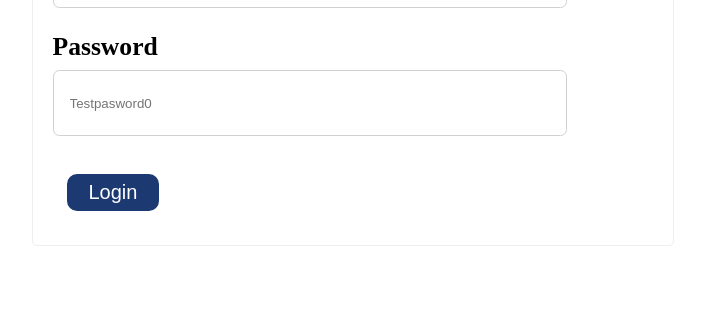
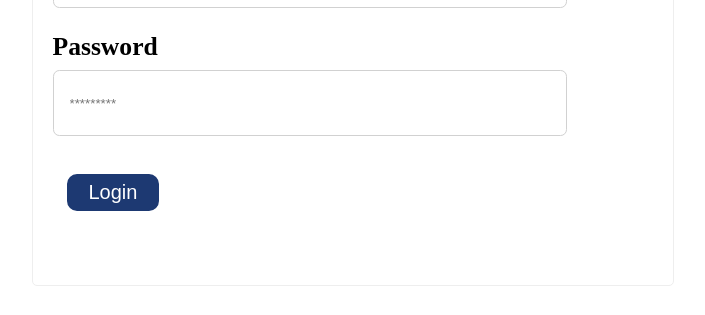
Before and after one commit to indjar/React-exam, a React (Create React App) app in the folder client/: page /login in a window 1280 px wide. Shown: the part 426-741 px from the top of the page, without its empty margins (295-1000 px from the left). Built offline with nearby package versions, Linux system fonts and the light colour scheme.

Commit message:
some css ant others small fix

```diff
--- a/client/src/components/SkillsDisplay.jsx
+++ b/client/src/components/SkillsDisplay.jsx
@@ -3,7 +3,6 @@ import { Block, Title3, Paragra } from "../ui/Main";
 
 
 export const SkillsDisplay = (skills) => {
-    const navigate = useNavigate();
 
     const skill=skills.skill
 
--- a/client/src/pages/AddSkill.jsx
+++ b/client/src/pages/AddSkill.jsx
@@ -3,7 +3,7 @@ import {SkillsApi} from "../services/api";
 import { Field } from "../organism/Field";
 import { Button } from "../ui/Button";
 import { Form, Container, Main, Title1  } from "../ui/Main";
-import { Nav } from "../organism/NavForLoged";
+import { Nav } from "../organism/Nav";
 import { useAuth } from "../hooks/auth";
 
 export const AddSkills=()=>{
--- a/client/src/pages/Login.jsx
+++ b/client/src/pages/Login.jsx
@@ -11,7 +11,7 @@ export const Login = () => {
     const {login, error} = useAuth();
     const [email, setEmail] = useState("");
     const [password, setPassword] = useState("");
-
+    const [logError, setError] = useState(null);
 
     const onEmailChange = (e) => {
         setEmail(e.target.value);
@@ -23,15 +23,15 @@ export const Login = () => {
 
     const handleSubmit = async (e) => {
         e.preventDefault();
-        if (!email || !password) return;
+        if (!email || !password)
+        return setError("Please enter email and password");
 
         const res = await login(email, password);
-        console.log(res)
-        if (res.err) {
-            return;
-        }
-       else{
-       navigate("/");}
+
+        if (res.err) return setError(res.err);
+        setError(null)
+
+       navigate("/")
     };
 
     return (
@@ -40,11 +40,17 @@ export const Login = () => {
             <Form onSubmit={handleSubmit}>
                 <Title3>Login</Title3>
                 <Field onChange={onEmailChange} label="Email" placeholder="mail@mail.lt" name="email" required />
-                <Field onChange={onPasswordChange} label="Password" placeholder="Testpasword0" name="password" type="password" required minLength={8} />
+                <Field onChange={onPasswordChange} label="Password" placeholder="*********" name="password" type="password" required minLength={8} />
                 <Button login="true" style={{ color: "white" }} type="submit" disabled={!email || !password}>
                         Login
                 </Button>
-                <div style={{color: "red"}}>{error}</div>
+                <div
+                style={{color: "red",
+                        padding:"20px",
+                        textAlign:"center",
+                        font:"message-box"}}>
+                            {error || logError}
+                </div>
             </Form>
             </Container>
         </Main>
--- a/client/src/pages/Register.jsx
+++ b/client/src/pages/Register.jsx
@@ -22,13 +22,12 @@ export const Register = () => {
 
     const handleSubmit = async (e) => {
         e.preventDefault();
-        if (!email || !password) return;
+        if (!email || !password) return setError("Please enter email and password");
 
         const res = await Auth.register(email, password);
 
         if (res.err) {
-            setError(res.err);
-            return;
+            return setError(res.err);
         }
         setError(null);
         alert('Registration successful, please login')
@@ -41,11 +40,17 @@ export const Register = () => {
             <Form onSubmit={handleSubmit}>
                 <Title3>Register</Title3>
                 <Field onChange={onEmailChange} label="Email" placeholder="mail@mail.lt" name="email" required />
-                <Field onChange={onPasswordChange} label="Password" name="password" type="password" required minLength={8} />
+                <Field onChange={onPasswordChange} label="Password" name="*********" type="password" required minLength={8} />
                 <Button login="true" style={{ color: "white" }} type="submit" disabled={!email || !password}>
                         Register
                 </Button>
-                <div style={{color: "red"}}>{error}</div>
+                <div
+                style={{color: "red",
+                        padding:"20px",
+                        textAlign:"center",
+                        font:"message-box"}}>
+                            {error}
+                </div>
             </Form>
             </Container>
         </Main>
```
